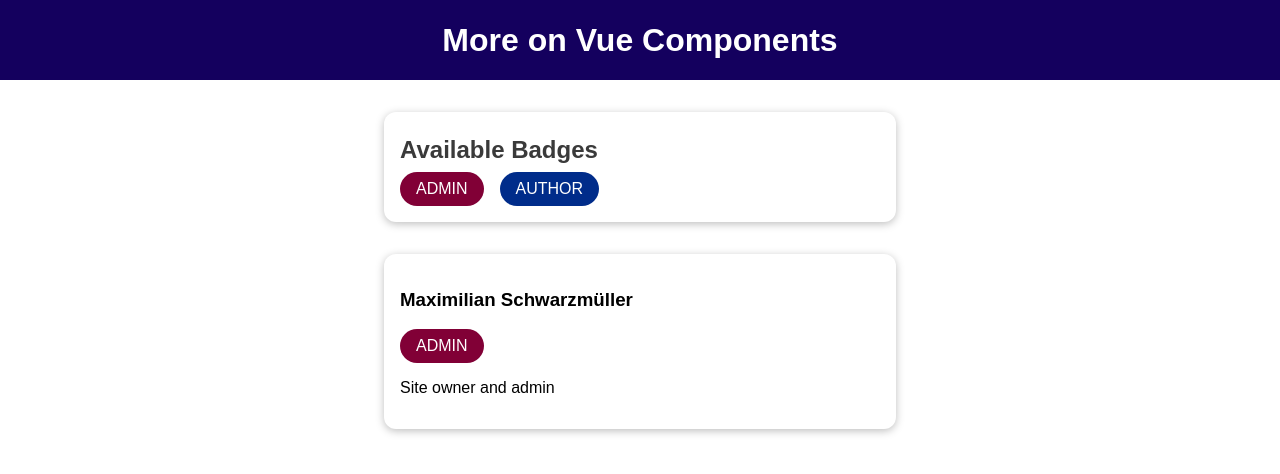
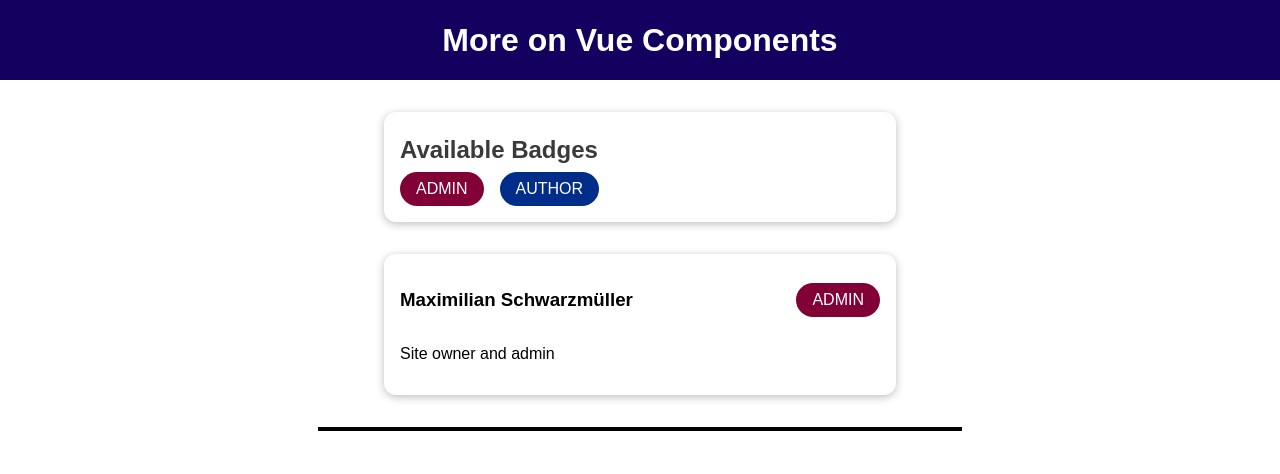
Before and after one commit to GitHubStanislav/vue-cli-01-a-new-vue-project, a Vue app: page / in a window 1280 px wide. Shown: the top 474 px of the page. Built offline with nearby package versions, Linux system fonts and the light colour scheme.

Commit message:
test slots

```diff
--- a/src/App.vue
+++ b/src/App.vue
@@ -7,6 +7,11 @@
         :info-text="activeUser.description"
         :role="activeUser.role"
     ></user-info>
+
+    <test-slot>
+
+    </test-slot>
+
   </div>
 </template>
 
@@ -14,12 +19,14 @@
 import TheHeader from "@/components/TheHeader.vue";
 import UserInfo from "@/components/UserInfo.vue";
 import BadgeList from "@/components/BadgeList.vue";
+import TestSlot from "@/components/TestSlot.vue";
 
 export default {
-  components:{
+  components: {
     TheHeader,
     UserInfo,
-    BadgeList
+    BadgeList,
+    TestSlot
   },
   data() {
     return {
--- a/src/components/BaseCard.vue
+++ b/src/components/BaseCard.vue
@@ -10,16 +10,25 @@
 <script>
 export default {
   name: "BaseCard",
+  mounted() {
+  console.log(this.$slots)
+  }
 
 }
 </script>
 
 <style scoped>
+header {
+  display: flex;
+  justify-content: space-between;
+  align-items: center;
+}
 div {
   margin: 2rem auto;
   max-width: 30rem;
   border-radius: 12px;
   box-shadow: 0 2px 8px rgba(0, 0, 0, 0.26);
   padding: 1rem;
+
 }
 </style>
--- /dev/null
+++ b/src/components/TestSlot.vue
@@ -0,0 +1,25 @@
+<template>
+<div>
+{{userName}}
+</div>
+
+</template>
+
+<script>
+export default {
+  name: "TestSlot",
+  props:['userName']
+}
+</script>
+
+<style scoped>
+div{
+  display: flex;
+  align-items: center;
+  justify-content: center;
+  width: 50%;
+  height: 50%;
+  border: 2px black solid;
+  margin: 10px auto;
+}
+</style>
--- a/src/components/UserInfo.vue
+++ b/src/components/UserInfo.vue
@@ -21,9 +21,5 @@ export default {
 <style scoped>
 
 
-section header {
-  display: flex;
-  justify-content: space-between;
-  align-items: center;
-}
+
 </style>
```
